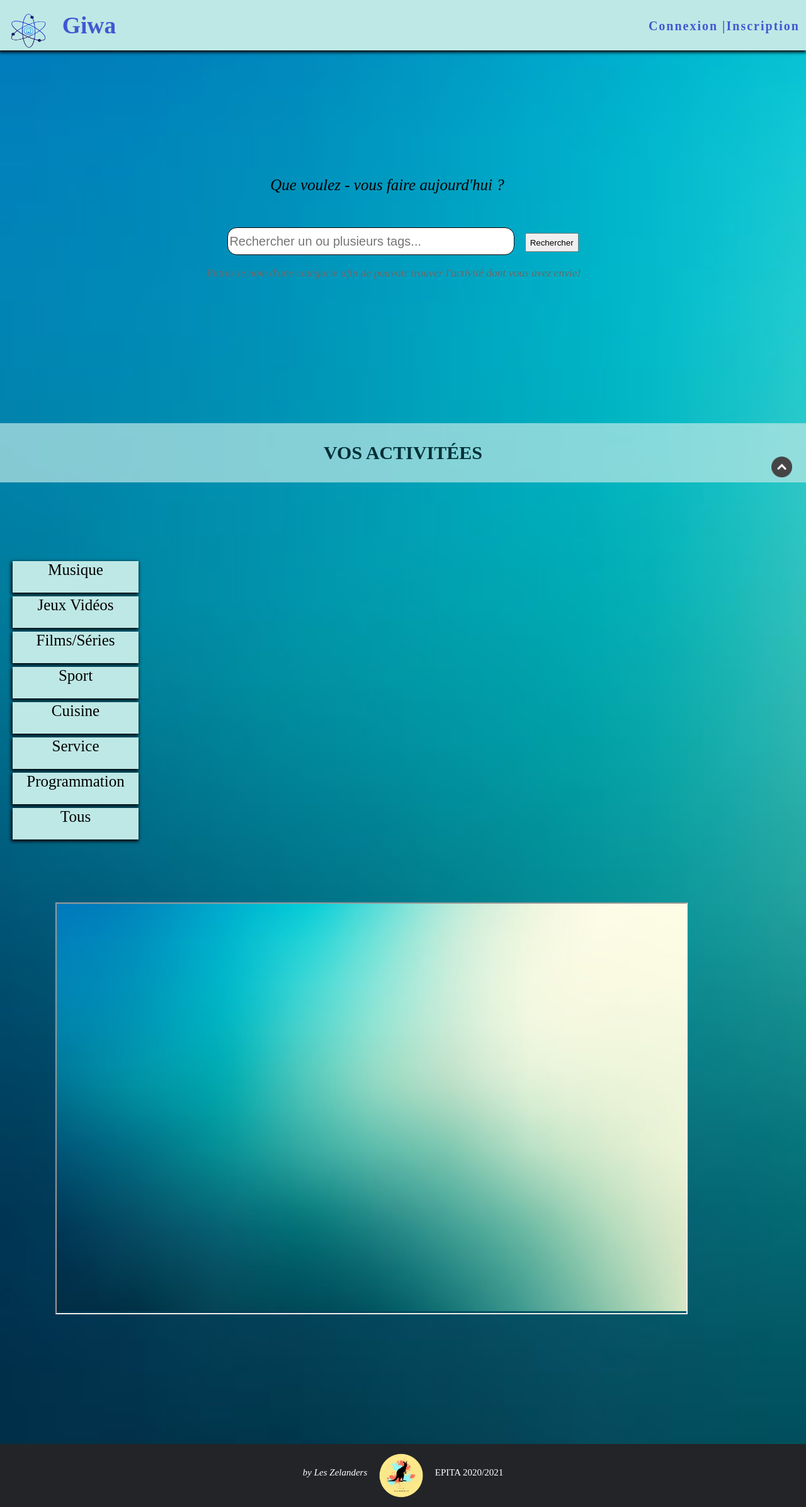
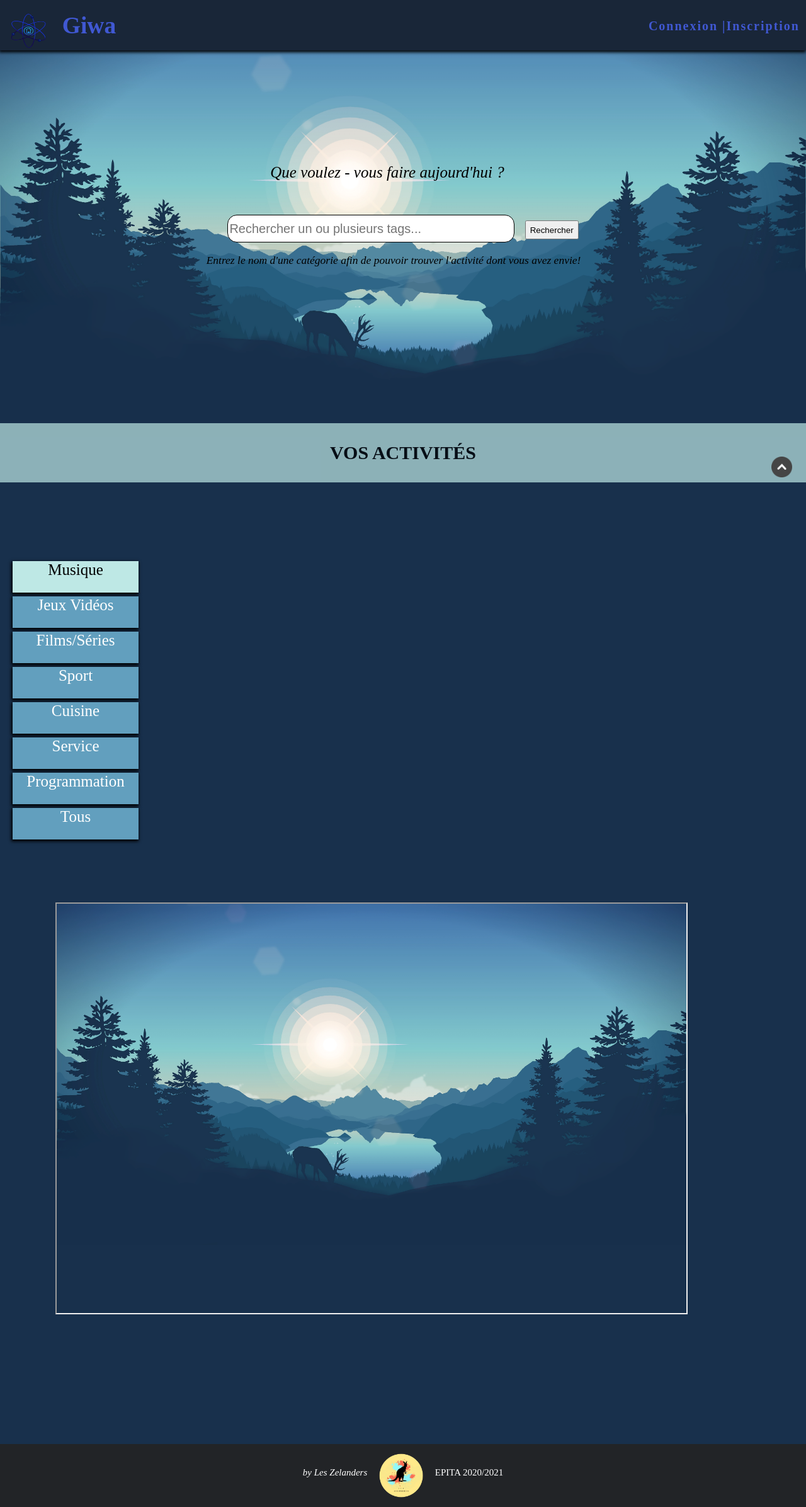
Before and after one commit to Babouche007/Zelanders-GottaGoHack-1, a PHP site: page / in a window 1280 px wide. Shown: the whole page at 63% size. Run offline with PHP 8.4, Linux system fonts and the light colour scheme; data that the repository does not hold is empty.

Commit message:
added background

```diff
--- a/css/Accueil.css
+++ b/css/Accueil.css
@@ -4,7 +4,7 @@
     position: relative;
     justify-content: space-between;
     align-items: center;
-    background-color: #bee8e5 /*#0279bb*/;
+    background-color: #192638 /*#0279bb*/;
     box-shadow: -1px 2px 5px 1px black;
 }
 
@@ -45,13 +45,15 @@ body {
     font-size: 25px;
     color: black;
     text-align: center;
-    background-image: url("../res/img/fond2.png");
+    background-image: url("../res/img/fond9.png");
     background-repeat: no-repeat;
-    background-size: cover;
+    background-size: 100%;
+    background-position: bottom 100% right 50%;
+    background-color: #18304c;
     /*background: linear-gradient(70deg, #08CFF4, #0012B2);*/
 }
 #accroche {
-    margin-top: 200px;
+    margin-top: 180px;
     margin-right: 50px;
 }
 #search {
@@ -63,9 +65,9 @@ body {
     height: 40px;
 }
 #explication {
-    margin-bottom: 200px;
+    margin-bottom: 220px;
     margin-right: 30px;
-    color: dimgrey;
+    color: black;
     font-size: 70%;
 }
 
@@ -150,24 +152,24 @@ body {
     margin-bottom: 100px;
 }
 
-.categorie li {
-
+    .categorie li, .categorie li[active = "false"] {
         list-style: none;
         width: 200px;
         height: 50px;
-    background: #bee8e5;
+        background: #629fbe;
         box-shadow: -1px 2px 5px 1px black;
         margin-bottom: 6px;
+        color: white;
     }
 .categorie a{
     line-height: 50px;
-    color: black;
+    color: white;
     text-decoration: none;
 }
 
-.categorie li:hover {
-    background-color: #2aa39e ;
-    color: white;
+.categorie li:hover, .categorie li[active = "true"] {
+    background-color: #bee8e5;
+    color: black;
 }
 
 .top {
--- a/index.php
+++ b/index.php
@@ -60,20 +60,20 @@
             }
         ?>
 
-        <div class="separation"> <h1>VOS ACTIVITÉES</h1> </div>
+        <div class="separation"> <h1>VOS ACTIVITÉS</h1> </div>
 
         <div id="global">
         <div id="gauche" style="width: 200px">
 
         <ul class="categorie">
-           <li onclick="afficher(this)" style="cursor: pointer";>Musique</li>
-            <li onclick="afficher(this)" style="cursor: pointer";>Jeux Vidéos</li>
-            <li onclick="afficher(this)" style="cursor: pointer";>Films/Séries</li>
-            <li onclick="afficher(this)" style="cursor: pointer";>Sport</li>
-            <li onclick="afficher(this)" style="cursor: pointer";>Cuisine</li>
-            <li onclick="afficher(this)" style="cursor: pointer";>Service</li>
-            <li onclick="afficher(this)" style="cursor: pointer";>Programmation</li>
-            <li onclick="afficher(this)" style="cursor: pointer";>Tous</li>
+            <li onclick="afficher(this)" active="true" style="cursor: pointer">Musique</li>
+            <li onclick="afficher(this)" active="false" style="cursor: pointer">Jeux Vidéos</li>
+            <li onclick="afficher(this)" active="false" style="cursor: pointer">Films/Séries</li>
+            <li onclick="afficher(this)" active="false" style="cursor: pointer">Sport</li>
+            <li onclick="afficher(this)" active="false" style="cursor: pointer">Cuisine</li>
+            <li onclick="afficher(this)" active="false" style="cursor: pointer">Service</li>
+            <li onclick="afficher(this)" active="false" style="cursor: pointer">Programmation</li>
+            <li onclick="afficher(this)" active="false" style="cursor: pointer">Tous</li>
             </ul> </div>
 
            <div id="droit"><iframe id="change" title="Musique" width="1000" height="650" src="pages/liste.php?query=Musique">
--- a/js/iframe.js
+++ b/js/iframe.js
@@ -1,4 +1,7 @@
 function afficher(element) {
+    const lignes = document.querySelectorAll(".categorie li");
+    lignes.forEach(x => x.setAttribute("active", "false"));
+    element.setAttribute("active", "true");
     const text = element.textContent;
     document.querySelector("#change").setAttribute("src", "pages\\liste.php?query=" + text);
 }
```
Also changed, not shown: res/img/fond9.png (added). Lines whose indentation alone changed are shown as unchanged.
